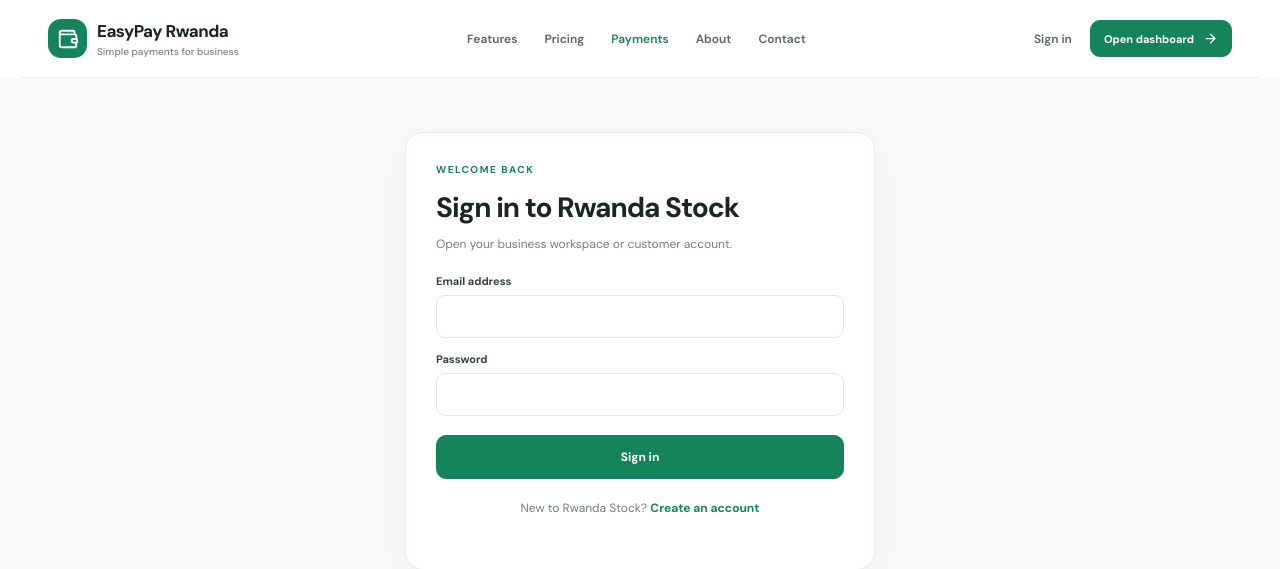
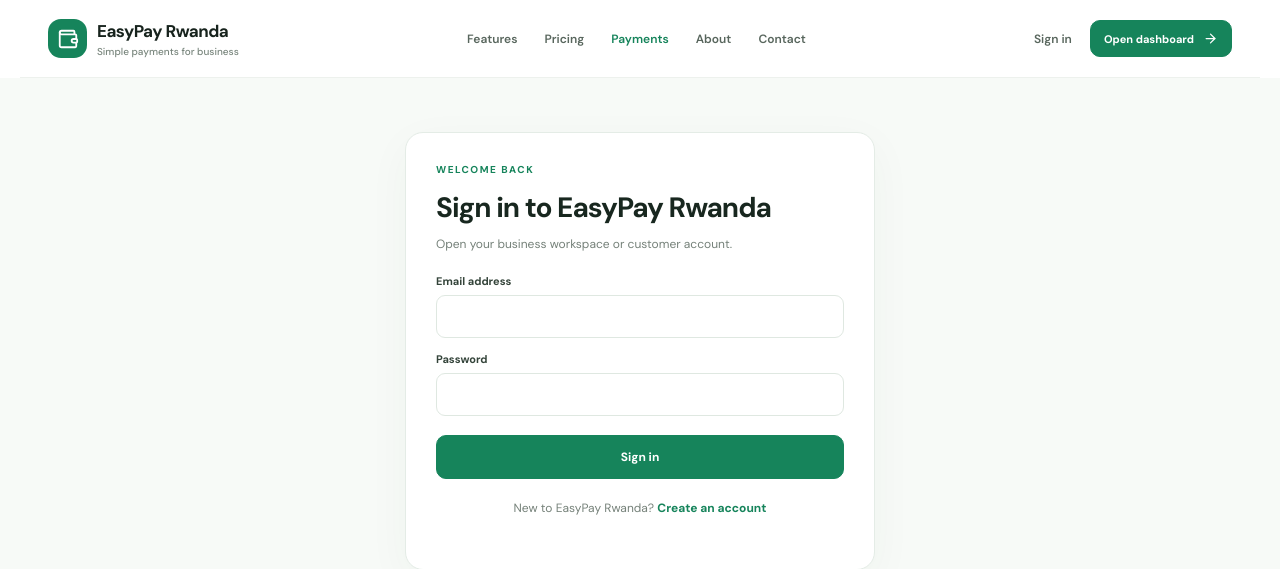
Before and after one commit to G-tech-dev/Rwanda-Stock, a Next.js app: page /login in a window 1280 px wide. Shown: the top 569 px of the page. Built offline with nearby package versions, Linux system fonts and the light colour scheme.

Commit message:
Update login branding to EasyPay Rwanda

```diff
--- a/app/login/page.tsx
+++ b/app/login/page.tsx
@@ -6,5 +6,5 @@
 export default function LoginPage(){
  const router=useRouter();const[email,setEmail]=useState("");const[password,setPassword]=useState("");const[error,setError]=useState("");const[busy,setBusy]=useState(false);
  async function submit(e:FormEvent){e.preventDefault();setBusy(true);setError("");try{const r=await fetch("/api/auth/login",{method:"POST",headers:{"Content-Type":"application/json"},body:JSON.stringify({email,password})});const d=await r.json();if(!r.ok)throw new Error(d.error||"Sign-in failed.");router.push(d.user.role==="customer"?"/payments":"/workspace");router.refresh();}catch(e){setError(e instanceof Error?e.message:"Sign-in failed.");}finally{setBusy(false)}}
- return <MarketingLayout><main className="auth-page"><form className="auth-card" onSubmit={submit}><span className="section-kicker">WELCOME BACK</span><h1>Sign in to Rwanda Stock</h1><p>Open your business workspace or customer account.</p><label htmlFor="email">Email address</label><input id="email" type="email" autoComplete="email" required maxLength={254} value={email} onChange={e=>setEmail(e.target.value)}/><label htmlFor="password">Password</label><input id="password" type="password" autoComplete="current-password" required maxLength={128} value={password} onChange={e=>setPassword(e.target.value)}/>{error&&<p className="auth-error" role="alert">{error}</p>}<button className="marketing-button auth-submit" disabled={busy}>{busy?"Signing in…":"Sign in"}</button><p className="auth-switch">New to Rwanda Stock? <Link href="/signup">Create an account</Link></p></form></main></MarketingLayout>
+ return <MarketingLayout><main className="auth-page"><form className="auth-card" onSubmit={submit}><span className="section-kicker">WELCOME BACK</span><h1>Sign in to EasyPay Rwanda</h1><p>Open your business workspace or customer account.</p><label htmlFor="email">Email address</label><input id="email" type="email" autoComplete="email" required maxLength={254} value={email} onChange={e=>setEmail(e.target.value)}/><label htmlFor="password">Password</label><input id="password" type="password" autoComplete="current-password" required maxLength={128} value={password} onChange={e=>setPassword(e.target.value)}/>{error&&<p className="auth-error" role="alert">{error}</p>}<button className="marketing-button auth-submit" disabled={busy}>{busy?"Signing in…":"Sign in"}</button><p className="auth-switch">New to EasyPay Rwanda? <Link href="/signup">Create an account</Link></p></form></main></MarketingLayout>
 }
```
